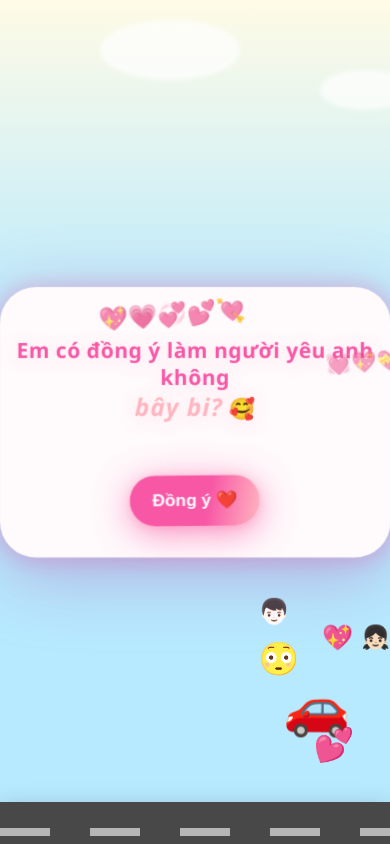
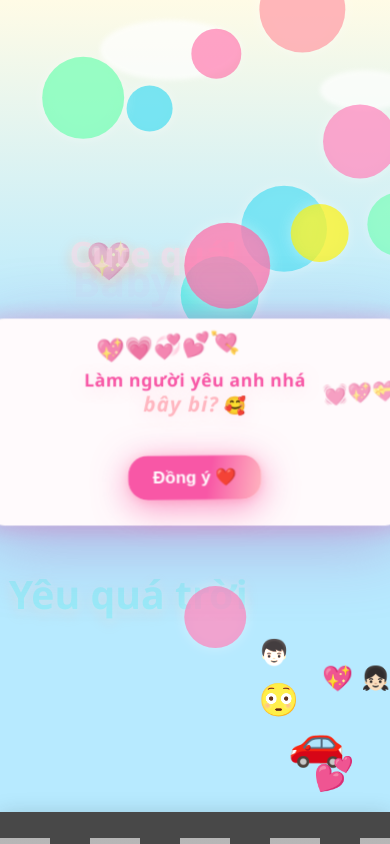
Before and after one commit to bietdoitinhnhue/drakenguyen, a plain HTML site: page index.html in a window 390 px wide. Shown: the top 844 px of the page. Drawn offline with Linux system fonts and the light colour scheme.

Commit message:
Update index.html

```diff
--- a/index.html
+++ b/index.html
@@ -3,17 +3,18 @@
 <head>
   <meta charset="UTF-8">
   <title>Tỏ Tình: Xe chở Crush & Bầu trời bong bóng</title>
-  <meta name="viewport" content="width=device-width, initial-scale=1.0, user-scalable=no"/>
+  <meta name="viewport" content="width=device-width, initial-scale=1.0"/>
   <style>
     html, body {
       margin: 0;
       padding: 0;
       height: 100%;
       min-height: 100vh;
-      overflow-x: hidden;
+      width: 100%;
+      background: linear-gradient(to top, #b7eaff 60%, #fffbe6 100%);
       font-family: 'Segoe UI', Arial, sans-serif;
       user-select: none;
-      background: linear-gradient(to top, #b7eaff 60%, #fffbe6 100%);
+      overflow-x: hidden;
     }
     .cloud {
       position: absolute;
@@ -33,12 +34,12 @@
       position: fixed;
       left: 0;
       bottom: 0;
-      width: 100%;
-      min-width: 100vw;
+      width: 100vw;
       height: 60px;
       background: #484848;
       box-shadow: 0 6px 24px #2224;
       z-index: 10;
+      min-width: 100vw;
     }
     .road::before {
       content: '';
@@ -51,6 +52,7 @@
         to right, #fff 0 50px, transparent 50px 90px
       );
       opacity: 0.6;
+      z-index: 11;
     }
     .car {
       position: absolute;
@@ -229,43 +231,25 @@
     .notice-audio.show { display: block; }
     /* ========== MOBILE ========== */
     @media (max-width: 600px) {
-      html, body {
-        font-size: 16px;
+      html, body { font-size: 16px; }
+      .popup {
+        width: 98vw;
+        min-width: unset;
+        max-width: 99vw;
+        padding: 34px 4vw 26px 4vw;
+        font-size: 1.07rem;
+        border-radius: 18px;
       }
-      .popup {
-        width: 94vw;
-        padding: 32px 10px 32px 10px;
-        font-size: 1.1rem;
-      }
-      .popup h2 {
-        font-size: 1.3rem;
-        padding: 0 4px;
-        line-height: 1.3;
-      }
-      .btn.yes, .btn.big-yes {
-        font-size: 1.05rem;
-        padding: 14px 22px;
-      }
-      .popup-hearts {
-        font-size: 0.82em;
-        width: 98%;
-        left: 49%;
-      }
-      .car {
-        font-size: 54px;
-        bottom: 75px;
-      }
-      .road {
-        height: 42px;
-        min-width: 100vw;
-      }
+      .popup h2 { font-size: 1.1rem; padding: 0 2px; margin-bottom: 22px;}
+      .btn.yes, .btn.big-yes { font-size: 1.03rem; padding: 12px 24px; border-radius: 19px; }
+      .popup-hearts { font-size: 0.82em; width: 100%; left: 48.5%;}
+      .car { font-size: 46px; bottom: 46px; }
+      .road { height: 32px; min-width: 100vw;}
     }
   </style>
 </head>
 <body>
-  <!-- NHẠC NỀN MP3 -->
   <audio id="bgmusic" src="https://raw.githubusercontent.com/bietdoitinhnhue/server-manager/main/I%20Do%20-%20911.mp3" preload="auto" loop></audio>
-
   <div class="cloud"></div>
   <div class="cloud cloud2"></div>
   <div class="cloud cloud3"></div>
@@ -278,20 +262,16 @@
       <span style="font-size:1.3em;">💖</span>
       <span style="font-size:1.2em;">👧🏻</span>
     </div>
-    <div>
-      🚗
-    </div>
+    <div>🚗</div>
     <div class="love">💕</div>
   </div>
-  <!-- Popup TỎ TÌNH SIÊU ĐẸP -->
   <div id="popup" class="popup">
     <div class="popup-hearts"></div>
     <h2>
-      Em có đồng ý làm người yêu anh không<br><span class="babe">bây bi?</span> 🥰
+      Làm người yêu anh nhá<br><span class="babe">bây bi?</span> 🥰
     </h2>
     <button class="btn yes big-yes" onclick="agreeLove()">Đồng ý ❤️</button>
   </div>
-  <!-- Thông báo nếu nhạc bị chặn -->
   <div id="audioNotice" class="notice-audio" onclick="playMusic()">
     🔈 Nhấn vào đây để nghe nhạc nền nếu bạn chưa nghe thấy nhé!
   </div>
@@ -353,12 +333,12 @@ function loopBubbles() {
   moveBubbles();
   if (bubbles.every(b=>b.y < -b.r || b.alpha<0.1)) {
     setTimeout(showConfetti, 300);
-    setTimeout(()=>{showPopup()}, 1700);
     return;
   }
   requestAnimationFrame(loopBubbles);
 }
 loopBubbles();
+setTimeout(showPopup, 10000);
 
 window.addEventListener('resize',()=>{
   W = window.innerWidth; H = window.innerHeight;
@@ -409,16 +389,13 @@ function showConfetti() {
   animate();
 }
 
-// PHÁT NHẠC nền khi trang vừa load hoặc khi user click (fallback)
 function playMusic() {
   var audio = document.getElementById('bgmusic');
   audio.volume = 0.75;
   if (!audio.paused) return;
   audio.play().then(()=>{
     document.getElementById('audioNotice').classList.remove('show');
-  }).catch(()=>{
-    // Nếu bị chặn vẫn giữ notice
-  });
+  }).catch(()=>{});
 }
 window.addEventListener('DOMContentLoaded', function() {
   playMusic();
@@ -431,12 +408,9 @@ window.addEventListener('DOMContentLoaded', function() {
 });
 document.body.addEventListener('click', playMusic, { once: true });
 
-// Show popup tỏ tình
 function showPopup() {
   document.getElementById('popup').classList.add('active');
 }
-
-// Nếu nhấn "Đồng ý"
 function agreeLove() {
   showConfetti();
   document.querySelector('.big-yes').innerText = "Yêu anh nhiều luôn 😘";
@@ -444,12 +418,20 @@ function agreeLove() {
     window.open('https://m.me/drakenguyen.me', "_blank");
   }, 2200);
 }
-
-// Hiệu ứng text bay (trái tim, câu tỏ tình nhỏ)
 const textList = [
-  'Anh thích em!', 'Love you', 'Be my baby!', '💖', '😍', 'Yêu quá trời', '💞', 'Cute quá!', 'Baby ơi!', '💘', 'Làm người yêu anh nha!'
+  'Yêu bé lắm bây bi!', 'Love you', 'Be my baby!', '💖', '😍', 'Yêu quá trời', '💞', 'Cute quá!', 'Baby ơi!', '💘', 'Làm người yêu anh nhá!'
 ];
 function randomFlyText() {
   const el = document.createElement('div');
   el.className = 'flytext';
-  el.innerText = textList[randomInt(0,
+  el.innerText = textList[randomInt(0, textList.length-1)];
+  el.style.left = (randomInt(12, W-180)) + 'px';
+  el.style.top = (randomInt(H*0.3, H*0.88)) + 'px';
+  el.style.color = randomColor();
+  document.body.appendChild(el);
+  setTimeout(()=>{el.remove()}, 2600);
+}
+setInterval(randomFlyText, 650);
+</script>
+</body>
+</html>
```
